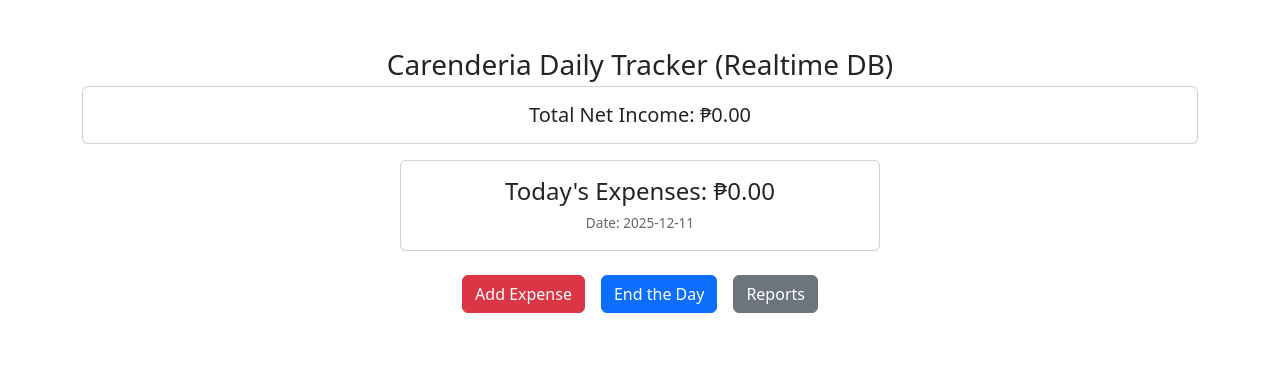
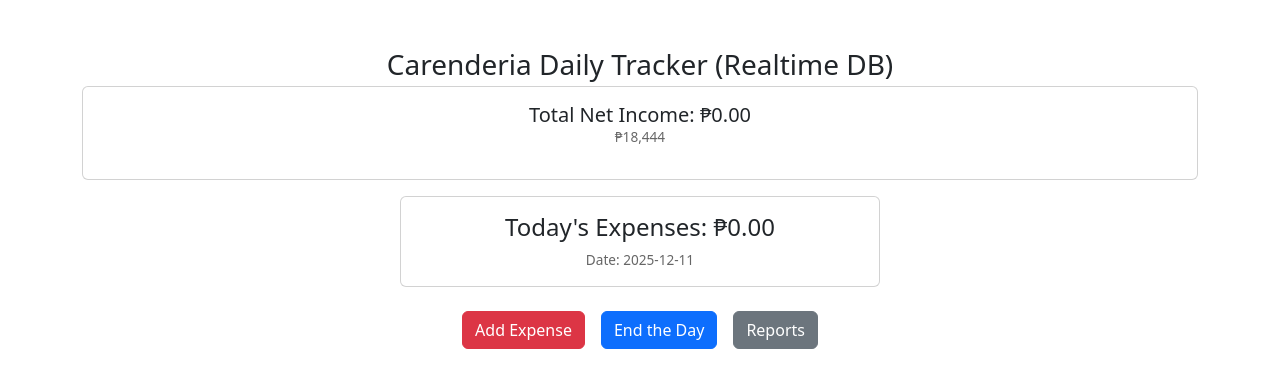
Before and after one commit to harvz-bsit/Inventory, a plain HTML site: page index.html in a window 1280 px wide. Drawn offline with nearby package versions, Linux system fonts and the light colour scheme; no server answers.

Commit message:
with capital note

```diff
--- a/index.html
+++ b/index.html
@@ -46,6 +46,7 @@
         <h5 class="mb-0">
           Total Net Income: ₱<span id="totalNetIncome">0.00</span>
         </h5>
+        <p class="small-muted">₱18,444</p>
       </div>
 
       <div class="card mx-auto" style="max-width: 480px">
```
